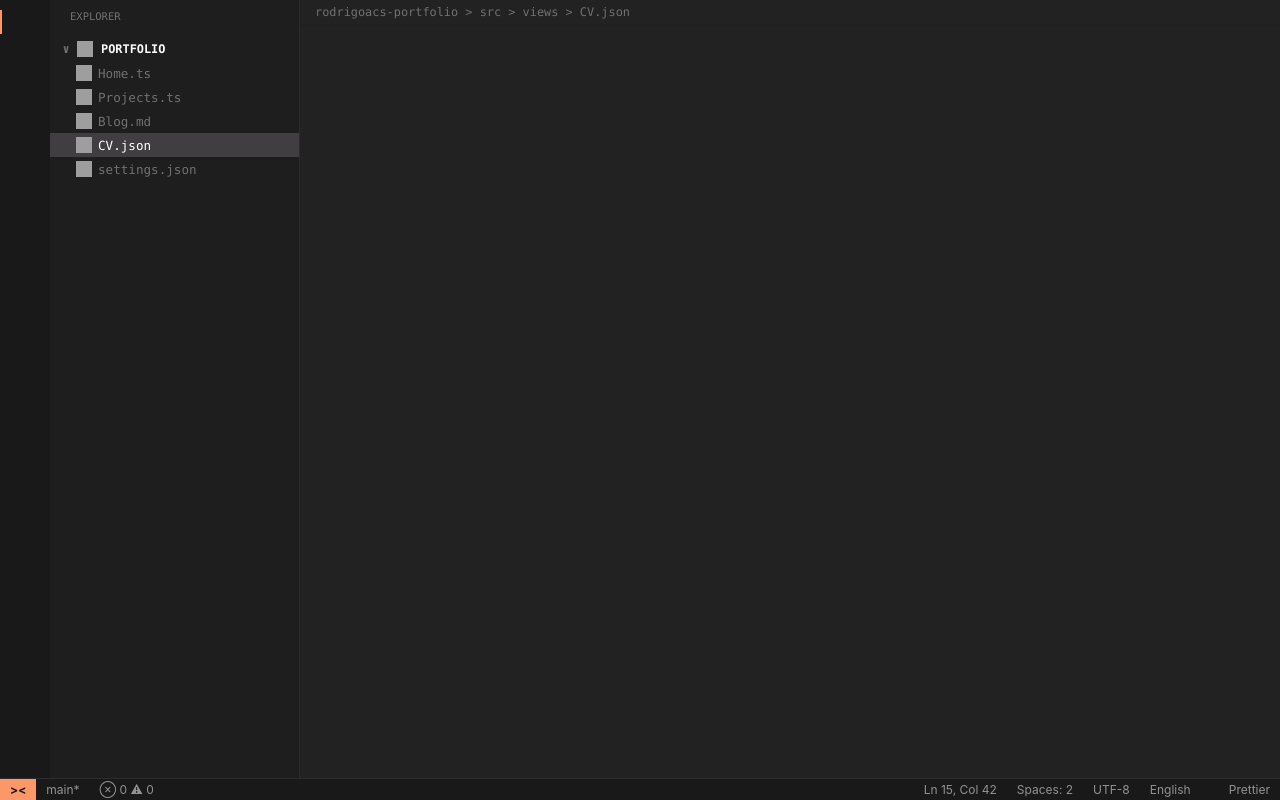
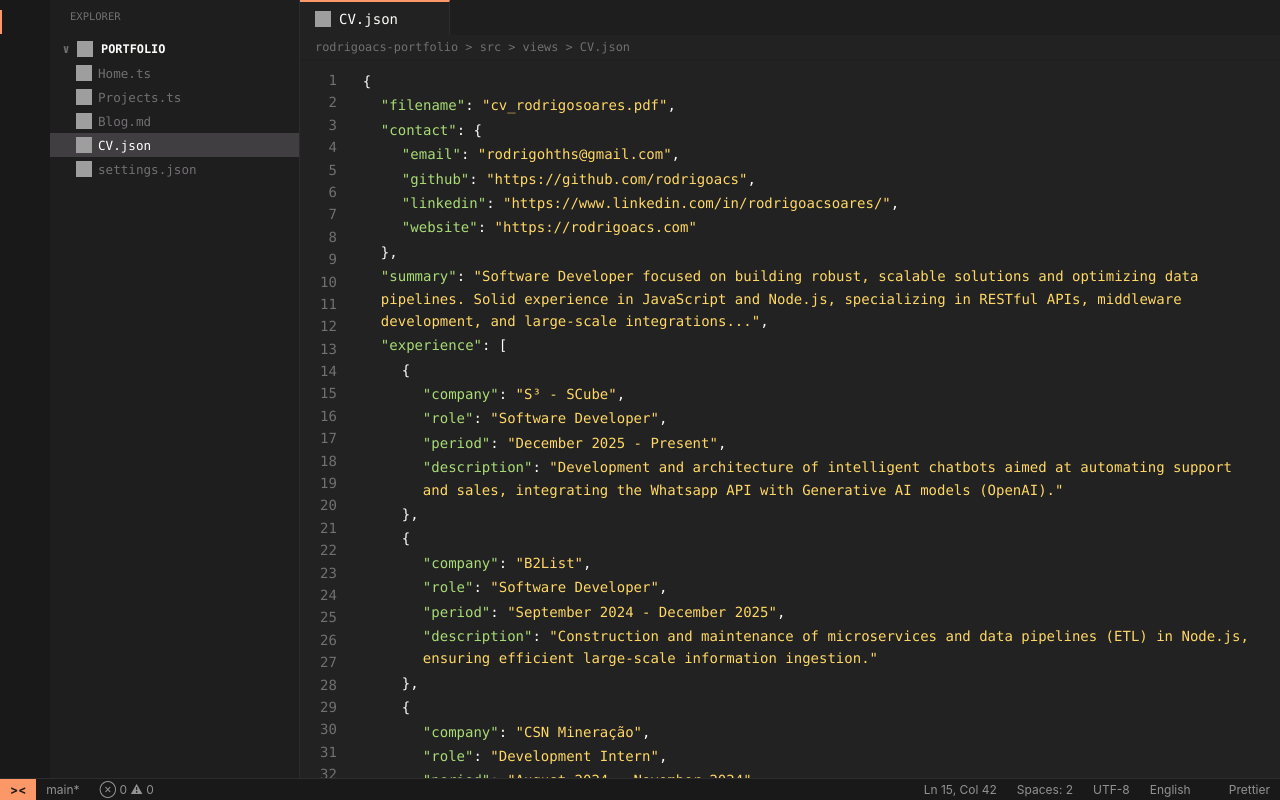
Before and after one commit to rodrigoacs/rodrigoacs.com, a Vue app: page /cv in a window 1280 px wide. Built offline with nearby package versions, Linux system fonts and the light colour scheme; grey boxes are pictures that could not be loaded; some icons are missing.

Commit message:
fix: i18n

```diff
--- a/src/App.vue
+++ b/src/App.vue
@@ -3,16 +3,53 @@
     class="vscode-app"
     :style="dynamicStyles"
   >
+
+    <div
+      v-if="showSplash"
+      class="splash-screen"
+      :class="{ 'fade-out': isFadingSplash }"
+    >
+      <img
+        src="/favicon.ico"
+        class="splash-favicon-centered"
+        alt="loading portfolio"
+      />
+    </div>
+
+    <canvas
+      ref="matrixCanvas"
+      class="matrix-overlay"
+      v-show="isMatrixActive"
+    ></canvas>
+
+    <CommandPalette
+      ref="commandPalette"
+      @toggle-panel="toggleTerminal"
+    />
+
     <div class="vscode-body">
       <div class="vscode-activity-bar">
         <div
           class="activity-icon active"
-          :title="$t('nav.explorer')"
+          :title="t('nav.explorer')"
         ><i class="codicon codicon-files"></i></div>
+        <div
+          class="activity-icon"
+          title="Search"
+        ><i class="codicon codicon-search"></i></div>
+        <div
+          class="activity-icon"
+          title="Source Control"
+        ><i class="codicon codicon-source-control"></i></div>
+        <div
+          class="activity-icon bottom"
+          title="Manage"
+          @click="openCommandPalette"
+        ><i class="codicon codicon-settings-gear"></i></div>
       </div>
 
       <div class="vscode-sidebar">
-        <div class="sidebar-title">{{ $t('nav.explorer') }}</div>
+        <div class="sidebar-title">{{ t('nav.explorer') }}</div>
         <Navigation />
       </div>
 
@@ -21,17 +58,52 @@
           class="editor-split-layout"
           :class="{ 'is-dragging': isResizing }"
         >
+
           <div
             class="editor-pane"
             :style="isPreviewOpen ? { width: leftPaneWidth + '%' } : { flex: 1 }"
           >
+            <div class="editor-tabs">
+              <div class="tab active">
+                <FileIcon :name="currentFileName" />
+                <span class="tab-name">{{ currentFileName }}</span>
+                <span class="close-icon">
+                  <svg
+                    xmlns="http://www.w3.org/2000/svg"
+                    viewBox="0 0 16 16"
+                    fill="currentColor"
+                    width="14"
+                    height="14"
+                  >
+                    <path d="M8 7.3l4.1-4.2.7.7L8.7 8l4.2 4.1-.7.7L8 8.7l-4.1 4.2-.7-.7L7.3 8 3.1 3.9l.7-.7L8 7.3z" />
+                  </svg>
+                </span>
+              </div>
+            </div>
+
             <div class="editor-breadcrumbs">rodrigoacs-portfolio > src > views > {{ currentFileName }}</div>
+
+            <div class="editor-layout-wrapper">
+              <div class="editor-content-area">
+                <div class="line-numbers">
+                  <div
+                    v-for="n in 50"
+                    :key="n"
+                    class="line-number"
+                  >{{ n }}</div>
+                </div>
+                <div class="code-content">
+                  <RouterView />
+                </div>
+              </div>
+            </div>
           </div>
 
           <div
             class="resizer"
             v-if="isPreviewOpen"
             @mousedown="startResize"
+            :class="{ 'active': isResizing }"
           ></div>
 
           <div
@@ -41,10 +113,50 @@
           >
             <div class="editor-tabs">
               <div class="tab active">
-                <span class="tab-name">{{ $t('nav.browser') }}: {{ previewTitle }}</span>
+                <img
+                  :src="previewFaviconUrl"
+                  class="favicon-img"
+                  alt="favicon"
+                  @error="e => e.target.src = 'https://cdn.jsdelivr.net/gh/miguelsolorio/vscode-symbols@main/src/icons/files/html.svg'"
+                />
+                <span class="tab-name">{{ t('nav.browser') }}: {{ previewTitle }}</span>
+                <span
+                  class="close-icon"
+                  @click="closePreview"
+                >
+                  <svg
+                    xmlns="http://www.w3.org/2000/svg"
+                    viewBox="0 0 16 16"
+                    fill="currentColor"
+                    width="14"
+                    height="14"
+                  >
+                    <path d="M8 7.3l4.1-4.2.7.7L8.7 8l4.2 4.1-.7.7L8 8.7l-4.1 4.2-.7-.7L7.3 8 3.1 3.9l.7-.7L8 7.3z" />
+                  </svg>
+                </span>
               </div>
             </div>
+            <div class="preview-content-area">
+              <div class="browser-toolbar">
+                <span
+                  class="browser-btn"
+                  @click="iframeKey++"
+                >⟳</span>
+                <input
+                  type="text"
+                  readonly
+                  :value="previewUrl"
+                  class="browser-address-bar"
+                />
+              </div>
+              <iframe
+                :src="previewUrl"
+                :key="iframeKey"
+                class="preview-iframe"
+              ></iframe>
+            </div>
           </div>
+
         </div>
         <BottomPanel ref="bottomPanel" />
       </div>
@@ -56,6 +168,8 @@
 <script setup>
 import { computed, ref, onMounted, onUnmounted, watch } from 'vue'
 import { useRoute } from 'vue-router'
+import { useI18n } from 'vue-i18n'
+
 import Navigation from '@/components/Navigation.vue'
 import FooterVue from '@/components/Footer.vue'
 import BottomPanel from '@/components/BottomPanel.vue'
@@ -63,6 +177,8 @@ import CommandPalette from '@/components/CommandPalette.vue'
 import FileIcon from '@/components/FileIcon.vue'
 import { usePreview } from '@/composables/usePreview'
 import { useSettings } from '@/composables/useSettings'
+
+const { t } = useI18n()
 
 const route = useRoute()
 const bottomPanel = ref(null)
--- a/src/locales/en.js
+++ b/src/locales/en.js
@@ -1,4 +1,4 @@
-export const en = {
+export default {
   nav: {
     explorer: "EXPLORER",
     browser: "Simple Browser"
@@ -12,15 +12,15 @@ export const en = {
   terminal: {
     boot: "Portfolio Terminal v1.0.0 initialized.",
     access: "Access granted. Type",
-    help_hint: "to list the commands.",
+    help_hint: "to list commands.",
     help_title: "Available commands:",
     help_desc: "Shows this list",
     neofetch_desc: "Shows system information",
     github_desc: "Fetches real-time GitHub stats",
-    whoami_desc: "Shows developer summary",
-    contact_desc: "Shows social media and email",
+    whoami_desc: "Developer summary",
+    contact_desc: "Shows social links and email",
     pwd_desc: "Print working directory",
-    ls_desc: "Lists project files",
+    ls_desc: "List project files",
     date_desc: "Shows current host date",
     matrix_desc: "Enter the Matrix",
     clear_desc: "Clears the terminal",
@@ -33,46 +33,46 @@ export const en = {
     followers: "Followers",
     repos: "Public Repositories",
     last_repos: "Latest active repositories:",
-    open_profile: "Open Full Profile on GitHub",
+    open_profile: "Open Full GitHub Profile",
     not_found: "command not found",
     help_footer: "Type 'help' for valid commands.",
-    permission_denied: "permission denied. The incident will be reported. Nice try. ;)"
+    permission_denied: "permission denied. This incident will be reported. Nice try. ;)"
   },
   bio: {
-    hello: 'olá, eu sou o Rodrigo!',
-    p1: 'Sou desenvolvedor de software com foco em criar soluções escaláveis e otimizar pipelines de dados. Comecei a programar lá em 2018 e, hoje cursando Sistemas de Informação, construí uma base que me permite atuar de ponta a ponta nas aplicações. Tenho bastante vivência no ecossistema JavaScript/Node.js e na criação de interfaces com Vue.js. Mas minha especialidade mesmo é o backend: desenvolvo APIs RESTful, middlewares e arquiteturas de integração de dados em tempo real usando Node.js e SQL. Tenho experiência prática resolvendo desafios complexos de ETL e conectando sistemas gigantes do varejo, como Salesforce, SAP e Winthor. Fora do trabalho, você me encontra lendo, jogando Magic: The Gathering ou mexendo com impressão 3D. Aqui no site você encontra meu currículo, detalhes sobre a minha carreira e meu blog. Dá uma olhada em alguns dos meus projetos logo abaixo.',
+    hello: 'hi, I am Rodrigo!',
+    p1: 'I am a software developer focused on creating scalable solutions and optimizing data pipelines. I started programming back in 2018 and, currently studying Information Systems, I built a foundation that allows me to work end-to-end on applications. I have solid experience in the JavaScript/Node.js ecosystem and building interfaces with Vue.js. But my real specialty is backend: I develop RESTful APIs, middlewares, and real-time data integration architectures using Node.js and SQL. I have practical experience solving complex ETL challenges and connecting giant retail systems like Salesforce, SAP, and Winthor. Outside of work, you can find me reading, playing Magic: The Gathering, or tinkering with 3D printing. Here on the site, you can find my resume, details about my career, and my blog. Check out some of my projects below.',
   },
   projects: {
-    title: 'projetos',
+    title: 'projects',
   },
   blog: {
-    title: 'leia alguns dos meus posts',
+    title: 'read some of my posts',
   },
   cv: {
     filename: "cv_rodrigosoares.pdf",
-    email: "rodrigohths@gmail.com",
+    email: "rodrigohths{'@'}gmail.com",
     github: "https://github.com/rodrigoacs",
     linkedin: "https://www.linkedin.com/in/rodrigoacsoares/",
     website: "https://rodrigoacs.com",
-    summary: "Desenvolvedor de Software focado na construção de soluções robustas, escaláveis e na otimização de pipelines de dados. Sólida experiência em JavaScript e Node.js, especializado na criação e otimização de APIs RESTful, desenvolvimento de middlewares e soluções de integração em larga escala. Possui também vivência no desenvolvimento de interfaces dinâmicas e responsivas utilizando Vue.js, atuando de ponta a ponta nas aplicações. Experiência prática com ingestão, transformação e sincronização de dados (ETL) entre sistemas complexos (como Salesforce, SAP e Winthor). Proficiente em esteiras DevOps (CI/CD), Docker e metodologias ágeis, buscando entregar código de alta qualidade para suportar a transformação tecnológica de grandes clientes.",
+    summary: "Software Developer focused on building robust, scalable solutions and optimizing data pipelines. Solid experience in JavaScript and Node.js, specializing in RESTful APIs, middleware development, and large-scale integrations...",
     experiences: [
-      { company: "S³ - SCube", role: "Desenvolvedor de Software", period: "Dezembro de 2025 - Atual", description: "Desenvolvimento e arquitetura de chatbots inteligentes voltados para automação de suporte, vendas e triagem, integrando a API Whatsapp com modelos de IA Generativa (OpenAI) para criação de fluxos dinâmicos. Implementação da persistência de contexto e histórico conversacional em PostgreSQL, aliada à gestão de infraestrutura e pipelines de deploy automatizados via Dokploy (Docker)." },
-      { company: "B2List", role: "Desenvolvedor de Software", period: "Setembro de 2024 - Dezembro de 2025", description: "Construção e manutenção de microsserviços e pipelines de dados (ETL) em Node.js, garantindo a ingestão e sincronização eficiente de informações em larga escala. Foco na construção de APIs performáticas." },
-      { company: "CSN Mineração", role: "Estagiário de Desenvolvimento", period: "Agosto de 2024 - Novembro de 2024", description: "Análise de performance de sistemas, incluindo otimização de consultas SQL (tunning) e monitoramento da saúde de aplicações." },
-      { company: "CLI Consultoria", role: "Analista de Desenvolvimento de Sistemas", period: "Março de 2024 - Julho de 2024", description: "Otimização de APIs RESTful para consumo de dados em tempo real, focando em baixa latência e alta disponibilidade para sistemas críticos. Desenvolvimento de middlewares para orquestração e transformação de dados entre sistemas legados (SAP) e plataformas de terceiros (Salesforce)." },
-      { company: "CLI Consultoria", role: "Estagiário de Engenharia de Dados", period: "Fevereiro de 2023 - Março de 2024", description: "Desenvolvimento de rotinas de ingestão de dados a partir de fontes diversas, incluindo APIs (MongoDB) e sistemas ERPs (SAP, Winthor) e CRM (Salesforce). Atuação em ambientes cloud com AWS EC2 e gerenciamento Linux." }
+      { company: "S³ - SCube", role: "Software Developer", period: "December 2025 - Present", description: "Development and architecture of intelligent chatbots aimed at automating support and sales, integrating the Whatsapp API with Generative AI models (OpenAI)." },
+      { company: "B2List", role: "Software Developer", period: "September 2024 - December 2025", description: "Construction and maintenance of microservices and data pipelines (ETL) in Node.js, ensuring efficient large-scale information ingestion." },
+      { company: "CSN Mineração", role: "Development Intern", period: "August 2024 - November 2024", description: "System performance analysis, including SQL query tuning and application health monitoring." },
+      { company: "CLI Consultoria", role: "Systems Development Analyst", period: "March 2024 - July 2024", description: "Optimization of RESTful APIs for real-time data consumption, focusing on low latency and high availability for critical systems." },
+      { company: "CLI Consultoria", role: "Data Engineering Intern", period: "February 2023 - March 2024", description: "Development of data ingestion routines from diverse sources, including APIs (MongoDB) and ERP/CRM systems (SAP, Salesforce)." }
     ],
     educations: [
-      { time: "Setembro de 2021 - Presente", local: "IFMG, Ouro Branco - MG", course: "Bacharelado em Sistemas de Informação" },
-      { time: "Janeiro de 2018 - Abril de 2021", local: "IFMG, Congonhas - MG", course: "Técnico Integrado em Mecânica" }
+      { time: "September 2021 - Present", local: "IFMG, Ouro Branco - MG", course: "Bachelor's in Information Systems" },
+      { time: "January 2018 - April 2021", local: "IFMG, Congonhas - MG", course: "Integrated Technical in Mechanics" }
     ],
     skills: {
       lang: "Java, JavaScript (Node.js), Python, SQL, Kotlin",
-      arch: "APIs RESTful, Arquitetura de Microsserviços, Design Patterns",
+      arch: "RESTful APIs, Microservices Architecture, Design Patterns",
       db: "PostgreSQL, MySQL, Oracle, MongoDB",
-      devops: "Docker, Git, GitHub Actions, CI/CD, AWS EC2, Linux (Ubuntu, CentOS)",
-      method: "Metodologias Ágeis, Code Review, Testes Unitários"
+      devops: "Docker, Git, GitHub Actions, CI/CD, AWS EC2, Linux",
+      method: "Agile Methodologies, Code Review, Unit Testing"
     },
-    download_comment: "Clique no link abaixo para baixar o arquivo"
+    download_comment: "Click the link below to download the file"
   }
 }
--- a/src/locales/pt.js
+++ b/src/locales/pt.js
@@ -1,4 +1,4 @@
-export const pt = {
+export default {
   nav: {
     explorer: "EXPLORADOR",
     browser: "Navegador Simples"
@@ -17,7 +17,7 @@ export const pt = {
     help_desc: "Mostra esta lista",
     neofetch_desc: "Mostra informações do sistema",
     github_desc: "Busca stats em tempo real do GitHub",
-    whoami_desc: "Resumo do desenvolvedor",
+    whoami_desc: "Resumo do programador",
     contact_desc: "Mostra redes e e-mail",
     pwd_desc: "Print working directory",
     ls_desc: "Lista arquivos do projeto",
@@ -50,7 +50,7 @@ export const pt = {
   },
   cv: {
     filename: "cv_rodrigosoares.pdf",
-    email: "rodrigohths@gmail.com",
+    email: "rodrigohths{'@'}gmail.com",
     github: "https://github.com/rodrigoacs",
     linkedin: "https://www.linkedin.com/in/rodrigoacsoares/",
     website: "https://rodrigoacs.com",
--- a/src/views/CV.vue
+++ b/src/views/CV.vue
@@ -3,7 +3,7 @@
     <div class="code-line"><span class="text">{</span></div>
 
     <div class="code-line pl-1">
-      <span class="property">"filename"</span><span class="text">: </span><span class="string">"{{ $t('cv.filename')
+      <span class="property">"filename"</span><span class="text">: </span><span class="string">"{{ t('cv.filename')
         }}"</span><span class="text">,</span>
     </div>
 
@@ -11,17 +11,17 @@
       <span class="property">"contact"</span><span class="text">: {</span>
     </div>
     <div class="code-line pl-2"><span class="property">"email"</span><span class="text">: </span><span
-        class="string">"{{ $t('cv.email') }}"</span><span class="text">,</span></div>
+        class="string">"{{ t('cv.email') }}"</span><span class="text">,</span></div>
     <div class="code-line pl-2"><span class="property">"github"</span><span class="text">: </span><span
-        class="string">"{{ $t('cv.github') }}"</span><span class="text">,</span></div>
+        class="string">"{{ t('cv.github') }}"</span><span class="text">,</span></div>
     <div class="code-line pl-2"><span class="property">"linkedin"</span><span class="text">: </span><span
-        class="string">"{{ $t('cv.linkedin') }}"</span><span class="text">,</span></div>
+        class="string">"{{ t('cv.linkedin') }}"</span><span class="text">,</span></div>
     <div class="code-line pl-2"><span class="property">"website"</span><span class="text">: </span><span
-        class="string">"{{ $t('cv.website') }}"</span></div>
+        class="string">"{{ t('cv.website') }}"</span></div>
     <div class="code-line pl-1"><span class="text">},</span></div>
 
     <div class="code-line pl-1">
-      <span class="property">"summary"</span><span class="text">: </span><span class="string">"{{ $t('cv.summary')
+      <span class="property">"summary"</span><span class="text">: </span><span class="string">"{{ t('cv.summary')
         }}"</span><span class="text">,</span>
     </div>
 
@@ -30,7 +30,7 @@
     </div>
 
     <template
-      v-for="(exp, index) in $tm('cv.experiences')"
+      v-for="(exp, index) in tm('cv.experiences')"
       :key="'exp-'+index"
     >
       <div class="code-line pl-2"><span class="text">{</span></div>
@@ -45,7 +45,7 @@
           class="string"
         >"{{ exp.description }}"</span></div>
       <div class="code-line pl-2"><span class="text">}{{ index <
-        $tm('cv.experiences').length
+        tm('cv.experiences').length
             -
             1
             ? ','
@@ -62,7 +62,7 @@
     </div>
 
     <template
-      v-for="(edu, index) in $tm('cv.educations')"
+      v-for="(edu, index) in tm('cv.educations')"
       :key="'edu-'+index"
     >
       <div class="code-line pl-2"><span class="text">{</span></div>
@@ -74,7 +74,7 @@
       <div class="code-line pl-3"><span class="property">"period"</span><span class="text">: </span><span
           class="string">"{{ edu.time }}"</span></div>
       <div class="code-line pl-2"><span class="text">}{{ index <
-        $tm('cv.educations').length
+        tm('cv.educations').length
             -
             1
             ? ','
@@ -89,20 +89,21 @@
     <div class="code-line pl-1">
       <span class="property">"skills"</span><span class="text">: {</span>
     </div>
+
     <div class="code-line pl-2"><span class="property">"languages"</span><span class="text">: </span><span
         class="string"
-      >"{{ $tm('cv.skills').lang }}"</span><span class="text">,</span></div>
+      >"{{ t('cv.skills.lang') }}"</span><span class="text">,</span></div>
     <div class="code-line pl-2"><span class="property">"frameworks_and_architecture"</span><span class="text">:
-      </span><span class="string">"{{ $tm('cv.skills').arch }}"</span><span class="text">,</span></div>
+      </span><span class="string">"{{ t('cv.skills.arch') }}"</span><span class="text">,</span></div>
     <div class="code-line pl-2"><span class="property">"databases"</span><span class="text">: </span><span
         class="string"
-      >"{{ $tm('cv.skills').db }}"</span><span class="text">,</span></div>
+      >"{{ t('cv.skills.db') }}"</span><span class="text">,</span></div>
     <div class="code-line pl-2"><span class="property">"cloud_and_devops"</span><span class="text">: </span><span
         class="string"
-      >"{{ $tm('cv.skills').devops }}"</span><span class="text">,</span></div>
+      >"{{ t('cv.skills.devops') }}"</span><span class="text">,</span></div>
     <div class="code-line pl-2"><span class="property">"methodologies"</span><span class="text">: </span><span
         class="string"
-      >"{{ $tm('cv.skills').method }}"</span></div>
+      >"{{ t('cv.skills.method') }}"</span></div>
     <div class="code-line pl-1"><span class="text">},</span></div>
 
     <div class="code-line pl-1">
@@ -111,7 +112,7 @@
     <div class="code-line pl-2"><span class="property">"download_pdf"</span><span class="text">: </span><span
         class="keyword"
       >function</span><span class="text">() {</span></div>
-    <div class="code-line pl-3"><span class="comment">// {{ $t('cv.download_comment') }}</span></div>
+    <div class="code-line pl-3"><span class="comment">// {{ t('cv.download_comment') }}</span></div>
     <div class="code-line pl-3"><span class="text">window.open(</span><a
         href="https://librishelf.com/download/cv_RodrigoSoares.pdf"
         target="_blank"
@@ -125,6 +126,12 @@
     <div class="code-line"><span class="text">}</span><span class="cursor"></span></div>
   </div>
 </template>
+
+<script setup>
+// <-- ESTE BLOCO FALTAVA NO SEU FICHEIRO CV.VUE! É O QUE LIGA A TRADUÇÃO À PÁGINA -->
+import { useI18n } from 'vue-i18n'
+const { t, tm } = useI18n()
+</script>
 
 <style scoped>
 .vscode-code-block {
```
Also changed, not shown: src/main.js (+8 -9 lines), src/views/Settings.vue (+9 -4 lines).
